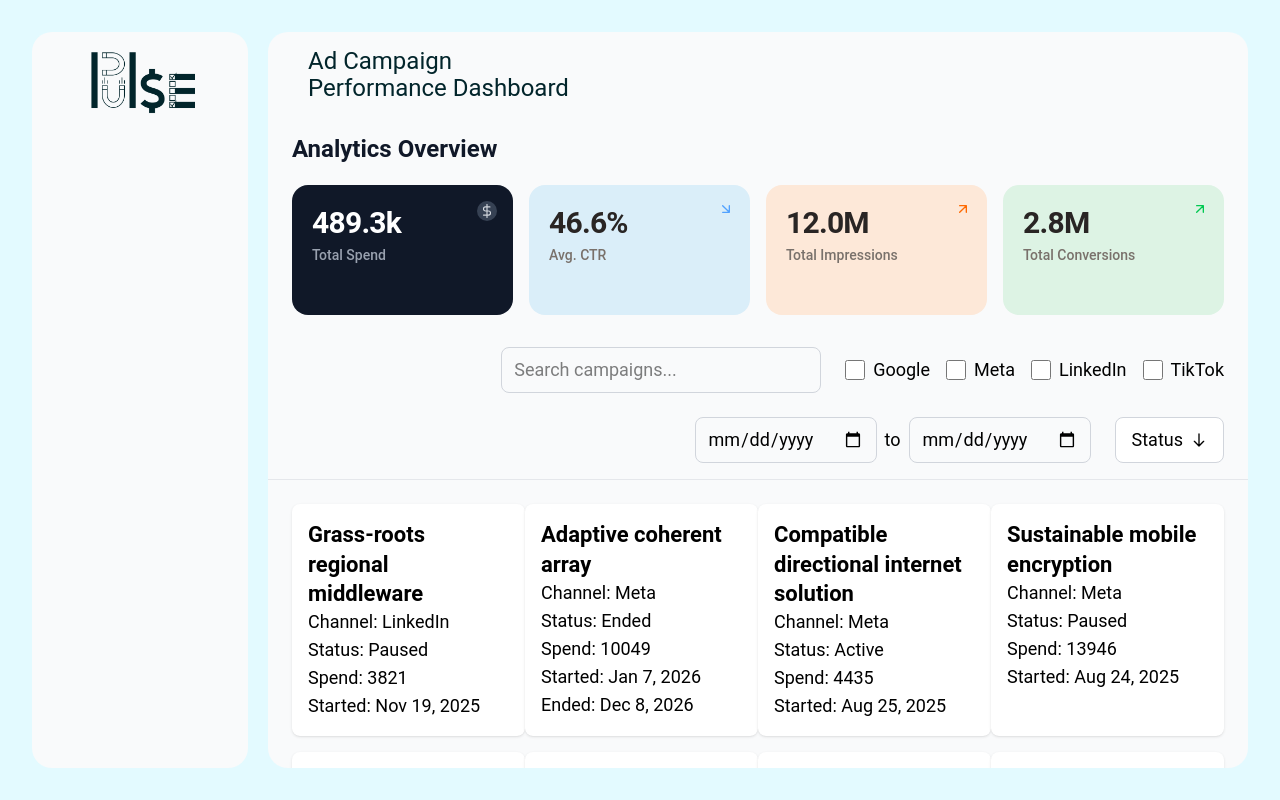
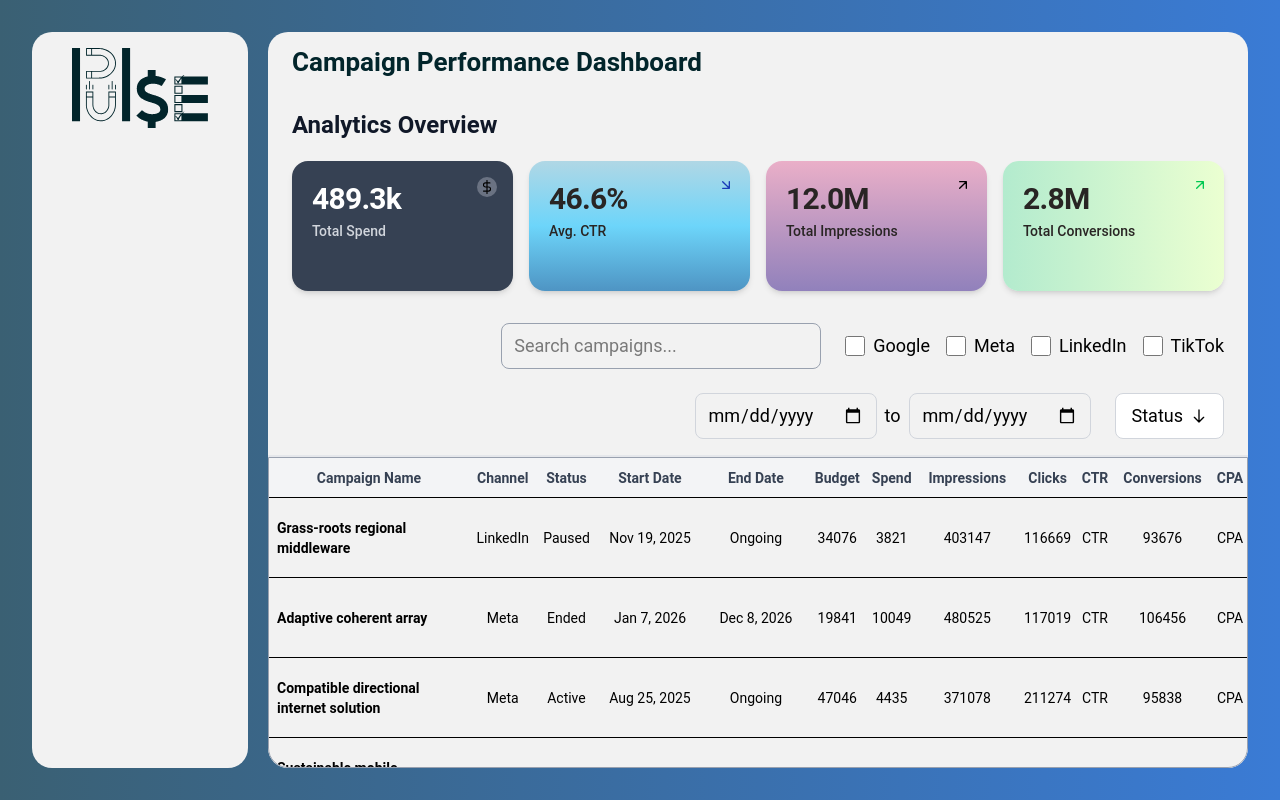
Before and after one commit to Amit-Erez/CampaignDashboard, a React (Vite) app: page /home in a window 1280 px wide. Built offline with nearby package versions, Linux system fonts and the light colour scheme.

Commit message:
added table component with dynamic mapping - no data formatting or functionality yet

```diff
--- a/index.html
+++ b/index.html
@@ -4,7 +4,7 @@
     <meta charset="UTF-8" />
     <link rel="icon" type="image/svg+xml" href="/AE-LOGO.svg" />
     <meta name="viewport" content="width=device-width, initial-scale=1.0" />
-    <title>Campaign Dashboard</title>
+    <title>Pulse - Campaign Dashboard</title>
   </head>
   <body>
     <div id="root"></div>
--- a/src/components/Filters.tsx
+++ b/src/components/Filters.tsx
@@ -13,6 +13,8 @@ const Filters = ({
   setStatusDropdownOpen: React.Dispatch<React.SetStateAction<boolean>>;
   filters: CampaignFilters;
 }) => {
+
+
   return (
     <div className="px-6 py-4 border-b border-gray-200">
       <div className="flex flex-wrap items-center justify-end gap-6">
--- a/src/components/KPISection.tsx
+++ b/src/components/KPISection.tsx
@@ -57,7 +57,7 @@ export function KPISection({filtered}: {filtered: Campaign[]}) {
     label: "Total Spend",
     value: totals(filtered, "spend"),
     positive: false,
-    bg: "bg-gray-900",
+    bg: "bg-gray-700",
     arrowColor: "text-gray-400",
     dark: true,
   },
@@ -65,21 +65,21 @@ export function KPISection({filtered}: {filtered: Campaign[]}) {
     label: "Avg. CTR",
     value: avgCtr(filtered),
     positive: false,
-    bg: "bg-[#daeef9]",
-    arrowColor: "text-blue-400",
+    bg: "ctr-blue",
+    arrowColor: "text-blue-800",
   },
   {
     label: "Total Impressions",
     value: totals(filtered, "impressions"),
     positive: true,
-    bg: "bg-[#fde8d8]",
-    arrowColor: "text-orange-500",
+    bg: "imp-violet",
+    arrowColor: "text-black-500",
   },
   {
     label: "Total Conversions",
     value: totals(filtered, "conversions"),
     positive: true,
-    bg: "bg-[#ddf3e4]",
+    bg: "conv-mint",
     arrowColor: "text-green-500",
   },
 ] as const;
@@ -98,15 +98,15 @@ export function KPISection({filtered}: {filtered: Campaign[]}) {
           <div
             key={card.label}
             className={cn(
-              "relative rounded-2xl p-5 flex flex-col justify-between sm:min-h-32.5",
+              "relative rounded-2xl p-5 flex flex-col justify-between sm:min-h-32.5 shadow-md",
               card.bg,
             )}
           >
             {/* Top-right icon */}
             <div className="absolute top-4 right-4">
               {"dark" in card && card.dark ? (
-                <div className="w-5 h-5 rounded-full bg-gray-700 flex items-center justify-center">
-                  <DollarIcon className="w-3.5 h-3.5 text-gray-300" />
+                <div className="w-5 h-5 rounded-full bg-gray-500 flex items-center justify-center">
+                  <DollarIcon className="w-3.5 h-3.5 text-gray-00" />
                 </div>
               ) : card.positive ? (
                 <ArrowUpRight className={cn("w-4 h-4", card.arrowColor)} />
@@ -129,8 +129,8 @@ export function KPISection({filtered}: {filtered: Campaign[]}) {
                 className={cn(
                   "text-sm font-medium mt-1",
                   "dark" in card && card.dark
-                    ? "text-gray-400"
-                    : "text-stone-500",
+                    ? "text-gray-300"
+                    : "text-stone-800",
                 )}
               >
                 {card.label}
--- a/src/components/SearchField.tsx
+++ b/src/components/SearchField.tsx
@@ -9,7 +9,7 @@ const SearchField = ({ filters }: { filters: CampaignFilters }) => {
       type="text"
       value={filters.search}
       placeholder="Search campaigns..."
-      className="px-3 py-2 border border-gray-300 rounded-lg text-lg flex-1 max-w-xs focus:outline-none focus:border-blue-500"
+      className="px-3 py-2 border border-gray-400 rounded-lg text-lg flex-1 max-w-xs focus:outline-none"
       onChange={(e: React.ChangeEvent<HTMLInputElement>) => handleSearch(e.target.value)}
     />
   );
--- a/src/components/StatusSelector.tsx
+++ b/src/components/StatusSelector.tsx
@@ -11,7 +11,7 @@ const StatusSelector = ({
   filters: CampaignFilters;
 }) => {
   return (
-    <div className="relative group">
+    <div className="relative group z-1000">
       <button
         className="cursor-pointer px-4 py-2 border border-gray-300 rounded-lg text-lg bg-white hover:bg-gray-50 flex items-center gap-2"
         onClick={() => setStatusDropdownOpen((prev) => !prev)}
--- /dev/null
+++ b/src/components/Table.tsx
@@ -0,0 +1,71 @@
+import type { Campaign } from "../types";
+
+const Table = ({ filtered }: { filtered: Campaign[] }) => {
+
+    const tableHeaders = [
+        {name: "Campaign Name"},
+        {name: "Channel"},
+        {name: "Status"},
+        {name: "Start Date"},
+        {name: "End Date"},
+        {name: "Budget"},
+        {name: "Spend"},
+        {name: "Impressions"},
+        {name: "Clicks"},
+        {name: "CTR"},
+        {name: "Conversions"},
+        {name: "CPA"},
+    ]
+
+
+  function formatDate(dateString: string | null) {
+    if (!dateString) return "Ongoing";
+    return new Date(dateString).toLocaleDateString("en-US", {
+      year: "numeric",
+      month: "short",
+      day: "numeric",
+    });
+  }
+
+  return (
+    <div className="h-full min-h-0 overflow-y-auto no-scrollbar border-gray-400 rounded-b-[20px] border">
+      <table className="min-w-full">
+        <thead className="sticky top-0 z-10 bg-gray-100 text-sm font-medium h-10 text-gray-700">
+          <tr>
+            {tableHeaders.map((header, index) =>
+                <th key={index} className="text-center">{header.name}</th>
+                )
+            }
+          </tr>
+        </thead>
+
+        <tbody>
+          {filtered.map((campaign) => (
+            <tr className="h-20 border-t" key={campaign.id}>
+              <td className="p-2 text-left text-sm font-semibold w-50">
+                {campaign.name}
+              </td>
+              <td className="text-center text-sm">{campaign.channel}</td>
+              <td className="text-center text-sm">{campaign.status}</td>
+              <td className="text-center text-sm">
+                {formatDate(campaign.startDate)}
+              </td>
+              <td className="text-center text-sm">
+                {formatDate(campaign.endDate)}
+              </td>
+              <td className="text-center text-sm">{campaign.budget}</td>
+              <td className="text-center text-sm">{campaign.spend}</td>
+              <td className="text-center text-sm">{campaign.impressions}</td>
+              <td className="text-center text-sm">{campaign.clicks}</td>
+              <td className="text-center text-sm">CTR</td>
+              <td className="text-center text-sm">{campaign.conversions}</td>
+              <td className="text-center text-sm">CPA</td>
+            </tr>
+          ))}
+        </tbody>
+      </table>
+    </div>
+  );
+};
+
+export default Table;
--- a/src/index.css
+++ b/src/index.css
@@ -4,3 +4,39 @@
 * {
   font-family: "Roboto", sans-serif;
 }
+
+/* hide scrollbar but keep scrolling */
+.no-scrollbar::-webkit-scrollbar {
+  display: none;
+}
+
+.no-scrollbar {
+  -ms-overflow-style: none;  /* IE/Edge */
+  scrollbar-width: none;     /* Firefox */
+}
+
+.bg-blue {
+background: #3a7bd5;  /* fallback for old browsers */
+background: -webkit-linear-gradient(to right, #3a6073, #3a7bd5);  /* Chrome 10-25, Safari 5.1-6 */
+background: linear-gradient(to right, #3a6073, #3a7bd5); /* W3C, IE 10+/ Edge, Firefox 16+, Chrome 26+, Opera 12+, Safari 7+ */
+}
+
+.ctr-blue {
+background: #2980B9;  /* fallback for old browsers */
+background: -webkit-linear-gradient(to bottom, #b0d7e5, #6DD5FA, #297fb9d0);  /* Chrome 10-25, Safari 5.1-6 */
+background: linear-gradient(to bottom, #b0d7e5, #6DD5FA, #297fb9d0); /* W3C, IE 10+/ Edge, Firefox 16+, Chrome 26+, Opera 12+, Safari 7+ */
+}
+
+.conv-mint {
+background: #A1FFCE;  /* fallback for old browsers */
+background: -webkit-linear-gradient(to left, #ebffd1, #b3ebce);  /* Chrome 10-25, Safari 5.1-6 */
+background: linear-gradient(to left, #ebffd1, #b3ebce); /* W3C, IE 10+/ Edge, Firefox 16+, Chrome 26+, Opera 12+, Safari 7+ */
+
+}
+
+.imp-violet {
+  background: #654ea3;  /* fallback for old browsers */
+background: -webkit-linear-gradient(to left, #eaafc8, #654ea3);  /* Chrome 10-25, Safari 5.1-6 */
+background: linear-gradient(to bottom, #eaafc8, #654ea3b0); /* W3C, IE 10+/ Edge, Firefox 16+, Chrome 26+, Opera 12+, Safari 7+ */
+
+}
--- a/src/lib/utils.ts
+++ b/src/lib/utils.ts
@@ -157,7 +157,10 @@ export function sortCampaigns(
   });
 }
 
+
+// ***********************
 // KPI Cards Functions
+// ***********************
 
 export function totals(campaigns: Campaign[], key: key): string | undefined {
   const total = campaigns.reduce((total, campaign) => total + campaign[key], 0);
--- a/src/pages/Dashboard.tsx
+++ b/src/pages/Dashboard.tsx
@@ -4,8 +4,9 @@ import { campaigns } from "../data/campaigns";
 import { type Campaign, type CampaignFilters } from "../types";
 import { useCampaignStore } from "../store/store";
 import { useState } from "react";
-import logo from "../assets/logo2.png";
+import logo from "../assets/logo4.svg";
 import Filters from "../components/Filters";
+import Table from "../components/Table";
 
 function Dashboard() {
   const [statusDropdownOpen, setStatusDropdownOpen] = useState(false);
@@ -25,65 +26,37 @@ function Dashboard() {
 
   const filtered: Campaign[] = applyFilters(campaigns, filters);
 
-  function formatDate(dateString: string) {
-    return new Date(dateString).toLocaleDateString("en-US", {
-      year: "numeric",
-      month: "short",
-      day: "numeric",
-    });
-  }
-
   return (
-    <div className="h-screen w-screen bg-[#E3FAFF] p-8">
+    <div className="h-screen w-screen bg-blue p-8">
       <div
         className={cn(
           "h-full grid grid-cols-[220px_1fr] gap-4 text-2xl max-w-8xl mx-auto rounded-[20px]",
         )}
       >
-        <div className="rounded-[20px] p-4 mr-1 bg-gray-50 hidden md:flex md:flex-col items-center">
+        <div className="rounded-[20px] p-4 mr-1 bg-[#F2F2F2] hidden md:flex md:flex-col items-center">
           <img src={logo} alt="Logo" className="w-34 inline-block mb-6" />
         </div>
-        <div className="rounded-[20px] bg-gray-50 flex flex-col col-span-2 md:col-2 overflow-hidden">
+        <div className="rounded-[20px] bg-[#F2F2F2] flex flex-col col-span-2 md:col-2 overflow-hidden min-h-0">
           <div className="flex items-end pt-4 pb-4 pl-6 text-4xl font-bold text-[#0E5585]">
-            <img
+            {/* <img
               src={logo}
               alt="Logo"
               className="w-34 inline-block md:hidden border-[#02252b] border-r-3 pr-1"
-            />
-            <div className="flex text-[24px] text-[#02252b] font-normal pl-4">
-              Ad Campaign
-              <br />
-              Performance Dashboard
+            /> */}
+            <div className="flex text-[26px] text-[#02252b] font-semibold">
+              Campaign Performance Dashboard
             </div>
           </div>
           <div className="pl-6 pr-6 pt-4 pb-4">
-            <KPISection filtered={filtered}/>
+            <KPISection filtered={filtered} />
           </div>
           <Filters
             statusDropdownOpen={statusDropdownOpen}
             setStatusDropdownOpen={setStatusDropdownOpen}
             filters={filters}
           />
-          <div className="flex flex-wrap p-6 overflow-y-scroll">
-            {filtered.map((campaign: Campaign) => (
-              <div
-                key={campaign.id}
-                className="mb-4 p-4 bg-white rounded-lg shadow w-1/4 cursor-pointer hover:shadow-md hover:bg-gray-50 transition-shadow"
-              >
-                <h3 className="text-[22px] font-semibold">{campaign.name}</h3>
-                <p className="text-lg">Channel: {campaign.channel}</p>
-                <p className="text-lg">Status: {campaign.status}</p>
-                <p className="text-lg">Spend: {campaign.spend}</p>
-                <p className="text-lg">
-                  <p>Started: {formatDate(campaign.startDate)}</p>
-                </p>
-                {campaign.endDate && (
-                  <p className="text-lg">
-                    <p>Ended: {formatDate(campaign.endDate)}</p>
-                  </p>
-                )}
-              </div>
-            ))}
+          <div className="border-t border-gray-200 flex-1 min-h-0">
+            <Table filtered={filtered} />
           </div>
         </div>
       </div>
--- a/src/pages/Landing.tsx
+++ b/src/pages/Landing.tsx
@@ -1,4 +1,4 @@
-import logo from "../assets/logo2.png";
+import logo from "../assets/logo4.svg";
 import mylogo from "../assets/AE-LOGO.svg";
 import { useNavigate } from "react-router-dom"
 
@@ -7,12 +7,13 @@ const Landing = () => {
     const navigate = useNavigate()
 
   return (
+    // <div className="h-screen w-screen bg-[#E3FAFF] p-8">
     <div className="h-screen w-screen bg-[#E3FAFF] p-8">
-      <div className="absolute flex flex-col items-center justify-center h-screen top-0 left-0 w-full bg-gray-50 z-1000">
+      <div className="absolute flex flex-col items-center justify-center h-screen top-0 left-0 w-full bg-blue z-1000">
         <img
           src={logo}
           alt="Logo"
-          className="w-300 inline-block mb-6 animate-pulse cursor-pointer"
+          className="w-200 inline-block mb-6 animate-pulse cursor-pointer"
           onClick={() => navigate("/home")}
         />
         <br/>
```
Also changed, not shown: src/assets/logo3.png (added), src/assets/logo4.svg (added).
